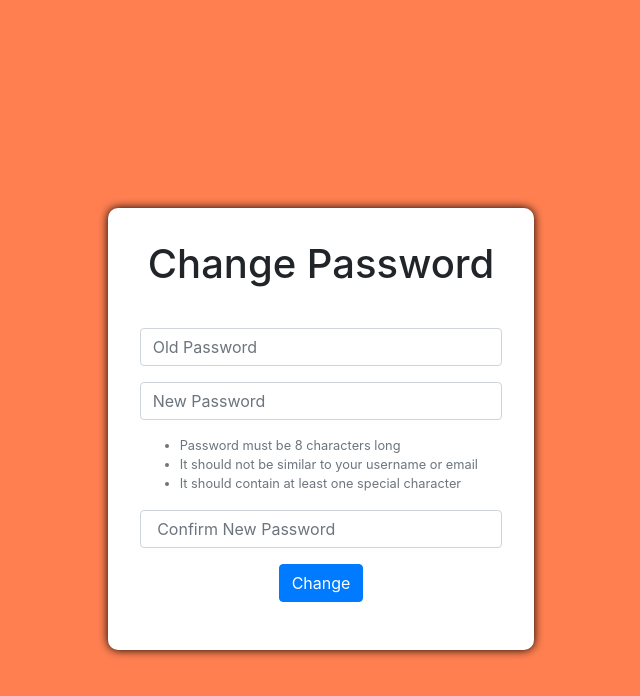
After one commit to Tech-Shell/notifyre, a Django app: page /accounts/password_change/ in a window 1280 px wide. The commit adds this page. Shown: the top 696 px of the page, without its empty margins (319-959 px from the left). Run offline with Django 3.2, Linux system fonts and the light colour scheme; the visitor is signed in with stand-in values (Sample User, id 1); some libraries are stand-ins or nearby versions.

Commit message:
added the change_password functionality

```diff
--- a/accounts/urls.py
+++ b/accounts/urls.py
@@ -11,6 +11,8 @@ urlpatterns = [
     path('resetemail', views.reset_email, name="reset_email"),
     path('resets', views.resets, name="resets"),
     path('optsimportant', views.opts_important, name="opts_important"),
+    path('password_change/done/', auth_views.PasswordChangeDoneView.as_view(template_name="accounts/new_final_message.html"), name='password_change_done'),
+    path('password_change/', auth_views.PasswordChangeView.as_view(template_name="accounts/change_password.html"), name='password_change'),
     path('reset_password/',auth_views.PasswordResetView.as_view(template_name="accounts/email_input.html"), name="reset_password"),
     path('reset_password_sent/', auth_views.PasswordResetDoneView.as_view(template_name="accounts/vercode.html"), name="password_reset_done"),
     path('reset/<uidb64>/<token>/',auth_views.PasswordResetConfirmView.as_view(template_name="accounts/reset_password.html"), name="password_reset_confirm"),
--- /dev/null
+++ b/templates/accounts/change_password.html
@@ -0,0 +1,71 @@
+{% load static %}
+<!doctype html>
+<html lang="en">
+
+<head>
+  <!-- Required meta tags -->
+  <meta charset="utf-8">
+  <meta name="viewport" content="width=device-width, initial-scale=1, shrink-to-fit=no">
+
+  <!-- Bootstrap CSS -->
+  <link href="https://fonts.googleapis.com/css2?family=Poppins:wght@300&display=swap" rel="stylesheet">
+  <!-- Bootstrap CSS -->
+  <link rel="stylesheet" href="https://use.fontawesome.com/releases/v5.4.1/css/all.css">
+  <link rel="stylesheet" href="https://stackpath.bootstrapcdn.com/bootstrap/4.5.0/css/bootstrap.min.css"
+    integrity="sha384-9aIt2nRpC12Uk9gS9baDl411NQApFmC26EwAOH8WgZl5MYYxFfc+NcPb1dKGj7Sk" crossorigin="anonymous">
+  <link href="//maxcdn.bootstrapcdn.com/font-awesome/4.1.0/css/font-awesome.min.css" rel="stylesheet">
+  <link rel="shortcut icon" href="{% static 'assets/notifyreLogo2.png' %}">
+    <link rel="stylesheet" href="{% static 'css/reset_email.css' %}">
+  <link rel="stylesheet" href="https://unpkg.com/aos@next/dist/aos.css" />
+  <script src="https://kit.fontawesome.com/a54d2cbf95.js"></script>
+
+  <title>Notifyre | Change Password</title>
+</head>
+
+<body>
+  <div class="container-fluid">
+    <div class="row justify-content-center cont_row">
+      <div class="col-10 col-md-4 email_container">
+        <div class="row">
+          <div class="col-12 text-center head">
+            <h1>Change Password</h1>
+          </div>
+          {% include 'partials/_alerts.html'%}
+        </div>
+        <div class="row">
+          <div class="col-12 text-center">
+            <form method="POST" class="form-container">
+            {% csrf_token %}
+              <div class="form-group">
+                <input type="password" placeholder="Old Password" name="old_password" class="form-control" autocomplete="current-password" required id="id_old_password">
+              </div>
+              <div class="form-group">
+                <input type="password" placeholder="New Password" name="new_password1" class="form-control" autocomplete="new-password" required id="id_new_password1">
+              </div>
+              <small class="text-muted text-left"><ul><li>Password must be 8 characters long</li><li>It should not be similar to your username or email</li><li>It should contain at least one special character</li></ul></small>
+              <div class="form-group">
+                <input type="password" placeholder=" Confirm New Password" name="new_password2" class="form-control" autocomplete="new-password" required id="id_new_password2">
+              </div>
+              <div class="form-group">
+                <input type="submit" class="btn btn-primary" value="Change">
+              </div>
+            </form>
+          </div>
+        </div>
+      </div>
+    </div>
+  </div>
+  <!-- Optional JavaScript -->
+  <!-- jQuery first, then Popper.js, then Bootstrap JS -->
+  <script src="https://code.jquery.com/jquery-3.5.1.slim.min.js"
+    integrity="sha384-DfXdz2htPH0lsSSs5nCTpuj/zy4C+OGpamoFVy38MVBnE+IbbVYUew+OrCXaRkfj" crossorigin="anonymous">
+  </script>
+  <script src="https://cdn.jsdelivr.net/npm/popper.js@1.16.0/dist/umd/popper.min.js"
+    integrity="sha384-Q6E9RHvbIyZFJoft+2mJbHaEWldlvI9IOYy5n3zV9zzTtmI3UksdQRVvoxMfooAo" crossorigin="anonymous">
+  </script>
+  <script src="https://stackpath.bootstrapcdn.com/bootstrap/4.5.0/js/bootstrap.min.js"
+    integrity="sha384-OgVRvuATP1z7JjHLkuOU7Xw704+h835Lr+6QL9UvYjZE3Ipu6Tp75j7Bh/kR0JKI" crossorigin="anonymous">
+  </script>
+</body>
+
+</html>
--- a/templates/accounts/dashboard.html
+++ b/templates/accounts/dashboard.html
@@ -272,7 +272,7 @@
                 <input type="hidden" name="user_email" value="{{ user.username }}">
                 <button type="submit" class="btn btn-info">Reset Email</button>
               </form>
-              <button type="button" class="btn btn-primary">Change Password</button>
+              <button type="button" class="btn btn-primary"><a href="{% url 'password_change' %}" style="text-decoration: none;color:white;">Change Password</a></button>
             </div>
           </div>
         </div>
```
